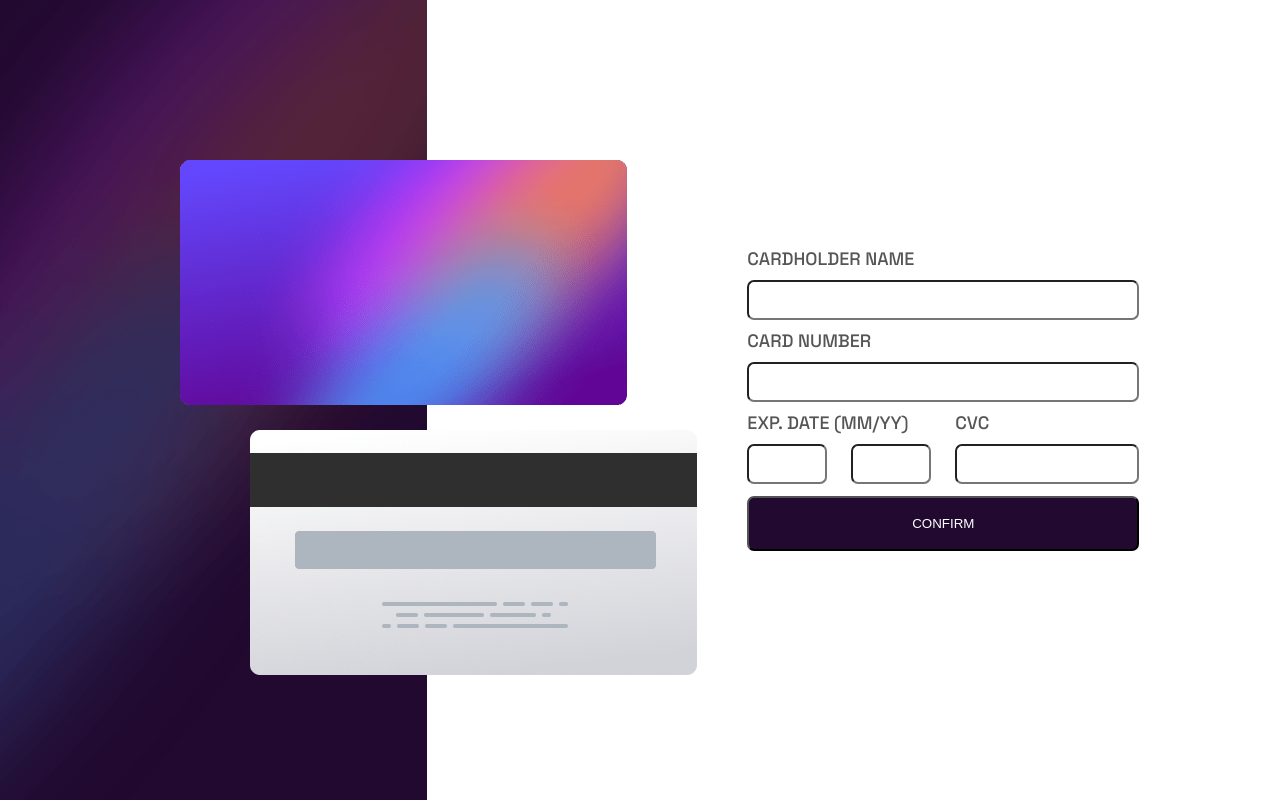
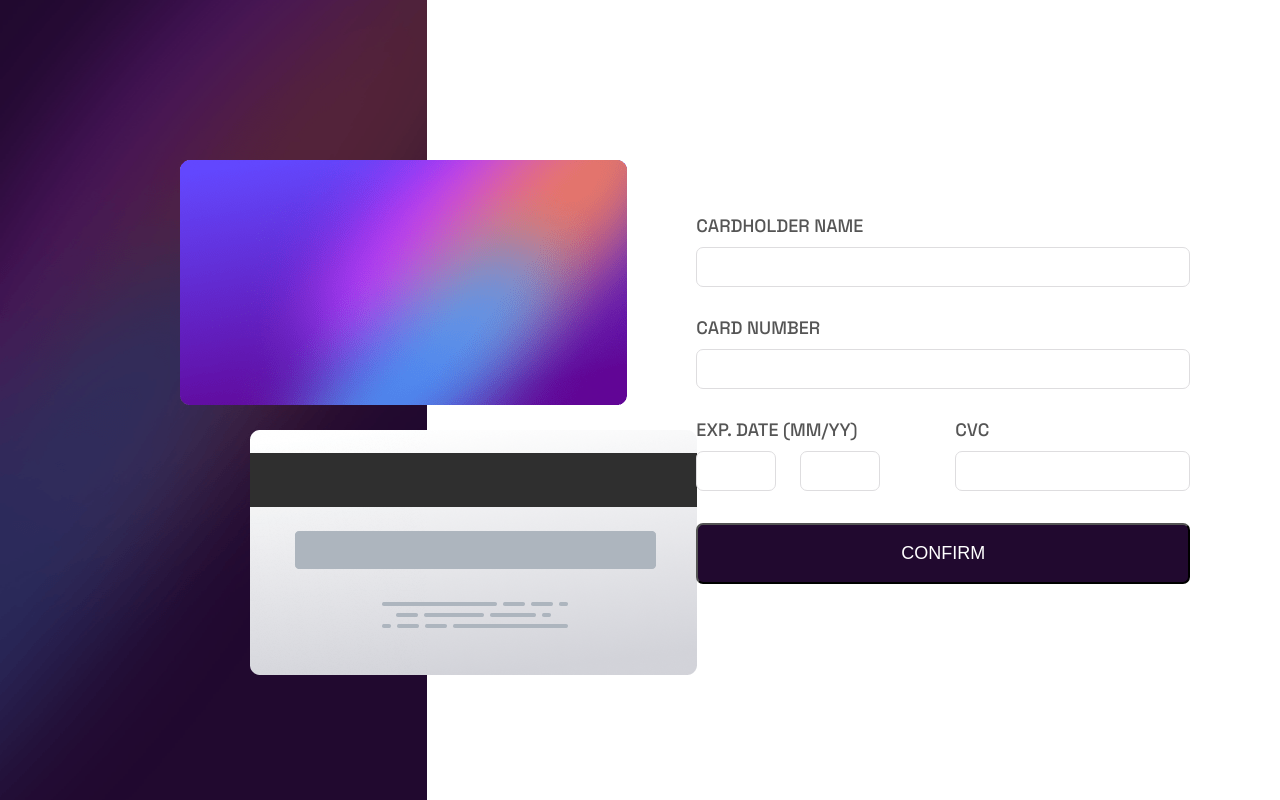
Before and after one commit to KouroshBhl/interactive-card, a plain HTML site: page index.html in a window 1280 px wide. Drawn offline with Linux system fonts and the light colour scheme.

Commit message:
Add styles to form and inputs

```diff
--- a/css/style.css
+++ b/css/style.css
@@ -65,12 +65,31 @@ main {
   display: grid;
   /* flex-direction: column; */
 }
+input::-webkit-outer-spin-button,
+input::-webkit-inner-spin-button {
+  -webkit-appearance: none;
+  margin: 0;
+}
+
+/* Firefox */
+input[type="number"] {
+  -moz-appearance: textfield;
+}
 input {
-  outline-color: blue;
-  /* outline: 2px solid; */
+  outline: none;
   height: 4rem;
   margin: 1.2rem;
   border-radius: 0.7rem;
+  margin-bottom: 3.2rem;
+  border: 1px solid hsl(270, 3%, 87%);
+  padding-left: 1.8rem;
+  font-size: 1.8rem;
+  font-family: "Space Grotesk", sans-serif;
+  transition: all 600ms;
+}
+
+input:focus {
+  border: 1px solid hsl(278, 94%, 30%);
 }
 .label-text {
   margin-left: 1.2rem;
@@ -108,4 +127,10 @@ input {
   color: hsl(0, 0%, 100%);
   background-color: hsl(278, 68%, 11%);
   border-radius: 0.7rem;
+  cursor: pointer;
+  transition: all 500ms;
+  font-size: 1.8rem;
 }
+.btn-submit:hover {
+  background-color: hsla(278, 68%, 11%, 0.932);
+}
--- a/index.html
+++ b/index.html
@@ -27,7 +27,7 @@
         <div class="form-container">
           <form method="post" class="form-validate">
             <label for="card-number" class="label-text">CARDHOLDER NAME</label>
-            <input type="number" class="card-holder-name" />
+            <input type="text" class="card-holder-name" />
 
             <label for="card-number" class="label-text">CARD NUMBER</label>
             <input type="number" class="card-holder-number" />
@@ -48,7 +48,7 @@
                 <input type="number" name="cvv" id="cvv" />
               </div>
             </div>
-            <button type="submit" class="btn-submit">CONFIRM</button>
+            <button type="button" class="btn-submit">CONFIRM</button>
           </form>
         </div>
       </div>
```
